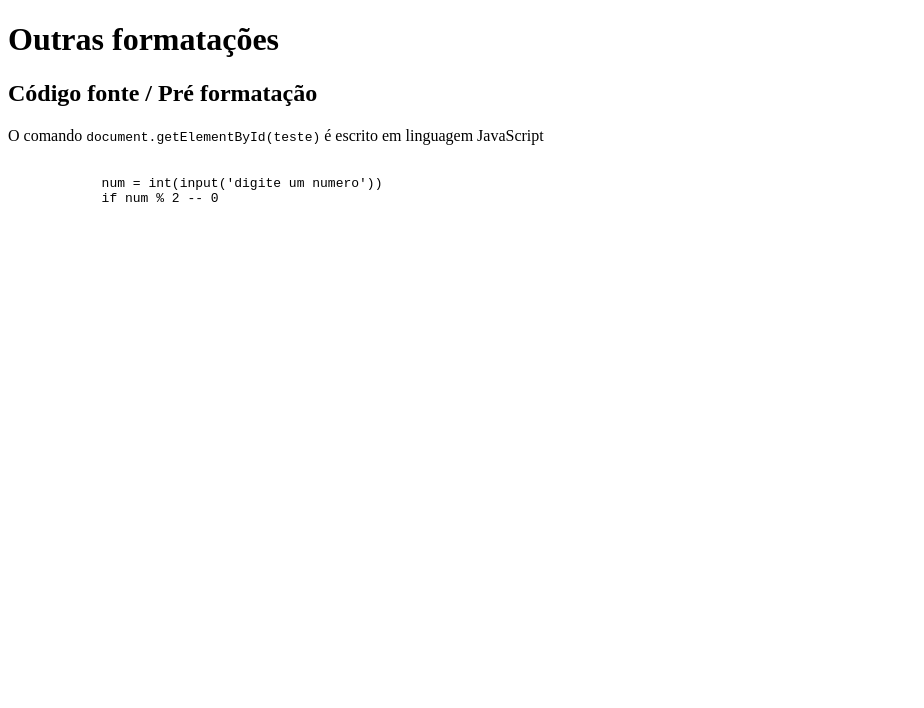
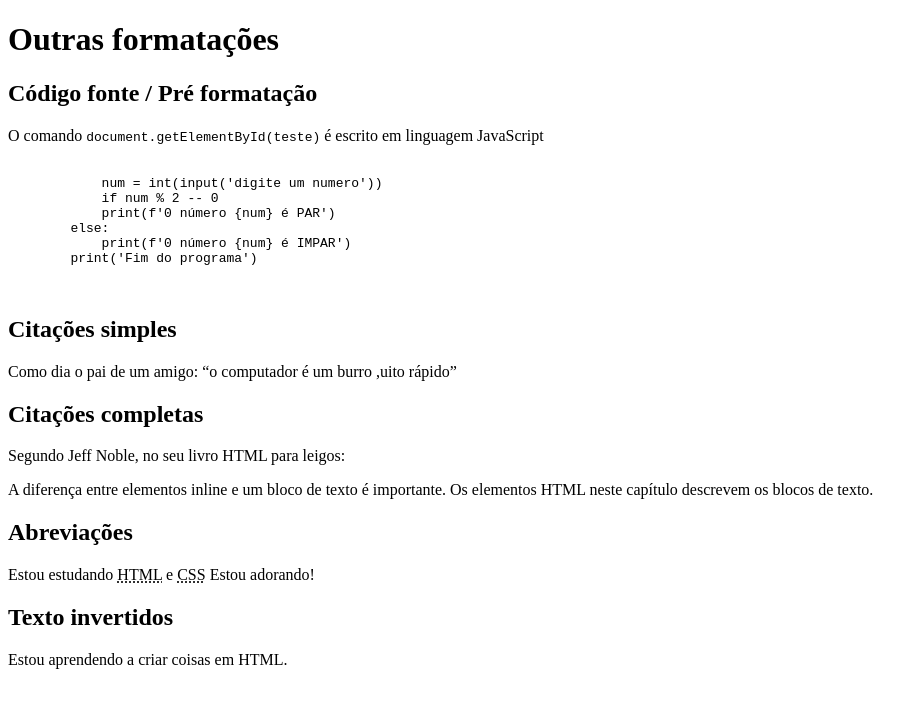
Before and after one commit to LauraRodrigues27/html-atividade-007, a plain HTML site: page index.html in a window 1280 px wide. Shown: the whole page, without its empty margins (0-924 px from the left). Drawn offline with Linux system fonts and the light colour scheme.

Commit message:
exercício concluído

```diff
--- a/index.html
+++ b/index.html
@@ -16,12 +16,26 @@
         <code>
             num = int(input('digite um numero'))
             if num % 2 -- 0
+            print(f'0 número {num} é PAR')
+        else:
+            print(f'0 número {num} é IMPAR')
+        print('Fim do programa')
         </code>
     </pre>
+    <h2>Citações simples</h2>
+    <p>Como dia o pai de um amigo: <q>o computador é um burro ,uito rápido</q></p>
+    <h2>Citações completas</h2>
+    <p>Segundo Jeff Noble, no seu livro HTML para leigos:</p>
+    <blockquote cite:
+        https://books.google.com.br/books/about/HTML_XHTML_e_CSS_Para_Leigos.html?id=E8ZtDwAAQBAJ&redir_esc=y>
+    </blockquote>
+    A diferença entre elementos inline e um bloco de texto é importante. Os elementos HTML neste capítulo descrevem os
+    blocos de texto.
 
-
-
-
+    <h2>Abreviações </h2>
+    <p>Estou estudando <abbr title= "HyperText Markup Language"> HTML</abbr> e <abbr title= "Cascading Style
+        Sheets"> CSS</abbr> Estou adorando! </p>
+        <h2>Texto invertidos </h2>
+    <p><bdo dir= "rt]">Estou aprendendo a criar coisas em HTML.</bdo></p>
 </body>
-
 </html>
```
